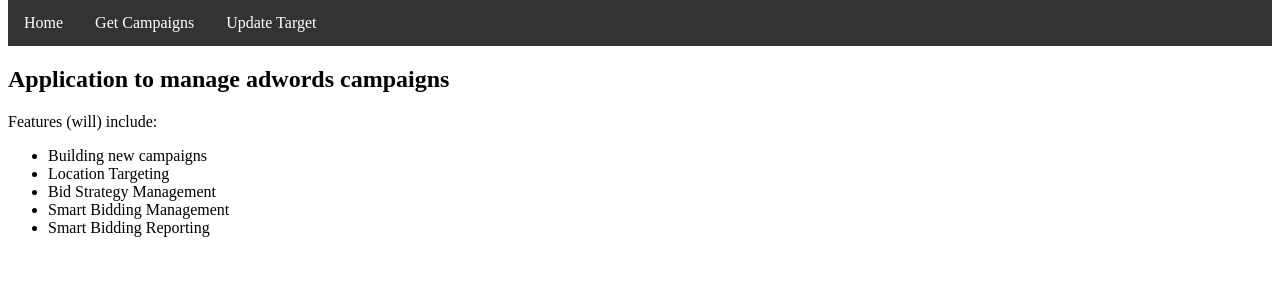
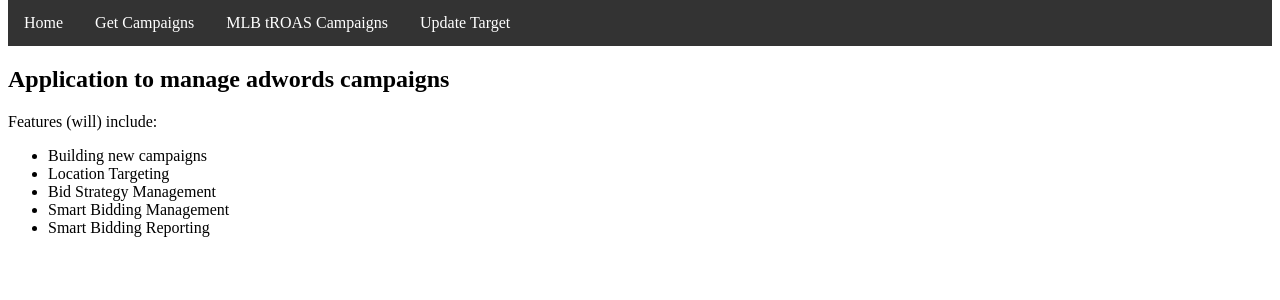
Before and after one commit to keenmckenzie/googleads, a Flask app: page / in a window 1280 px wide. Shown: the part 87-387 px from the top of the page. Run offline with Flask 2, Linux system fonts and the light colour scheme.

Commit message:
add mlb route and update all templates

```diff
--- a/ad_manager/ppc/routes.py
+++ b/ad_manager/ppc/routes.py
@@ -26,3 +26,8 @@ def new_campaign():
 @mod.route('/update_target')
 def update_target_form():
     return render_template('update_target_form.html')
+
+
+@mod.route('/mlb_campaigns')
+def mlb_campaigns():
+    return render_template('mlb_campaigns.html')
--- a/ad_manager/templates/campaigns.html
+++ b/ad_manager/templates/campaigns.html
@@ -57,6 +57,7 @@
 		<ul class="nav-bar">
 			<li class="nav-bar-item"> <a class="nav-link" href="home"> Home</a></li>
 			<li class="nav-bar-item"> <a class="nav-link" href="campaigns"> Get Campaigns</a></li>
+			<li class="nav-bar-item"> <a class="nav-link" href="mlb_campaigns"> MLB tROAS Campaigns</a></li>
 			<li class="nav-bar-item"> <a class="nav-link" href="update_target"> Update Target</a></li>
 		</ul>
 	</div>
--- a/ad_manager/templates/index.html
+++ b/ad_manager/templates/index.html
@@ -42,6 +42,7 @@
                 <ul class="nav-bar">
                         <li class="nav-bar-item"> <a class="nav-link" href="home"> Home</a></li>
                         <li class="nav-bar-item"> <a class="nav-link" href="campaigns"> Get Campaigns</a></li>
+                        <li class="nav-bar-item"> <a class="nav-link" href="mlb_campaigns"> MLB tROAS Campaigns</a></li>
 			            <li class="nav-bar-item"> <a class="nav-link" href="update_target"> Update Target</a></li>
                 </ul>
         </div>
--- a/ad_manager/templates/mlb_campaigns.html
+++ b/ad_manager/templates/mlb_campaigns.html
@@ -57,6 +57,7 @@
 		<ul class="nav-bar">
 			<li class="nav-bar-item"> <a class="nav-link" href="home"> Home</a></li>
 			<li class="nav-bar-item"> <a class="nav-link" href="campaigns"> Get Campaigns</a></li>
+			<li class="nav-bar-item"> <a class="nav-link" href="mlb_campaigns"> MLB tROAS Campaigns</a></li>
 			<li class="nav-bar-item"> <a class="nav-link" href="update_target"> Update Target</a></li>
 		</ul>
 	</div>
--- a/ad_manager/templates/update_target_form.html
+++ b/ad_manager/templates/update_target_form.html
@@ -57,6 +57,7 @@
 		<ul class="nav-bar">
 			<li class="nav-bar-item"> <a class="nav-link" href="home"> Home</a></li>
 			<li class="nav-bar-item"> <a class="nav-link" href="campaigns"> Get Campaigns</a></li>
+			<li class="nav-bar-item"> <a class="nav-link" href="mlb_campaigns"> MLB tROAS Campaigns</a></li>
 			<li class="nav-bar-item"> <a class="nav-link" href="update_target"> Update Target</a></li>
 		</ul>
 	</div>
```
